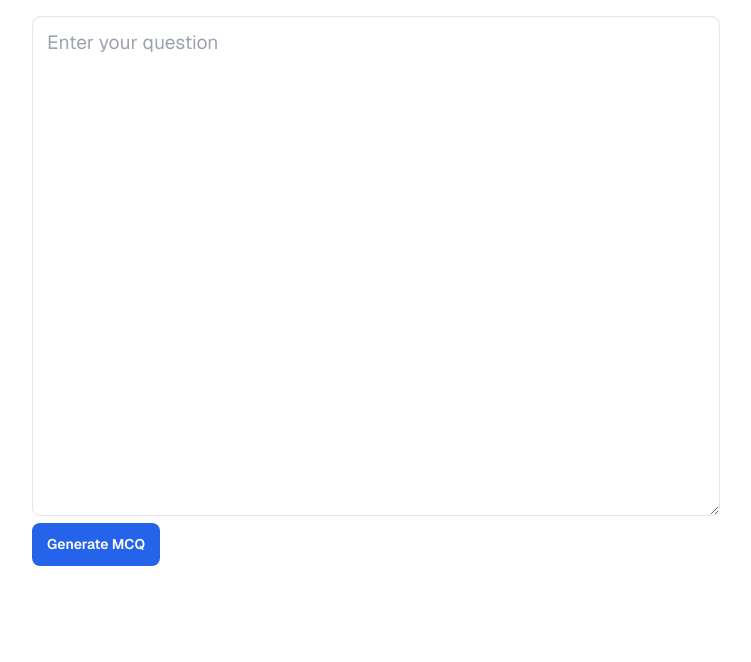
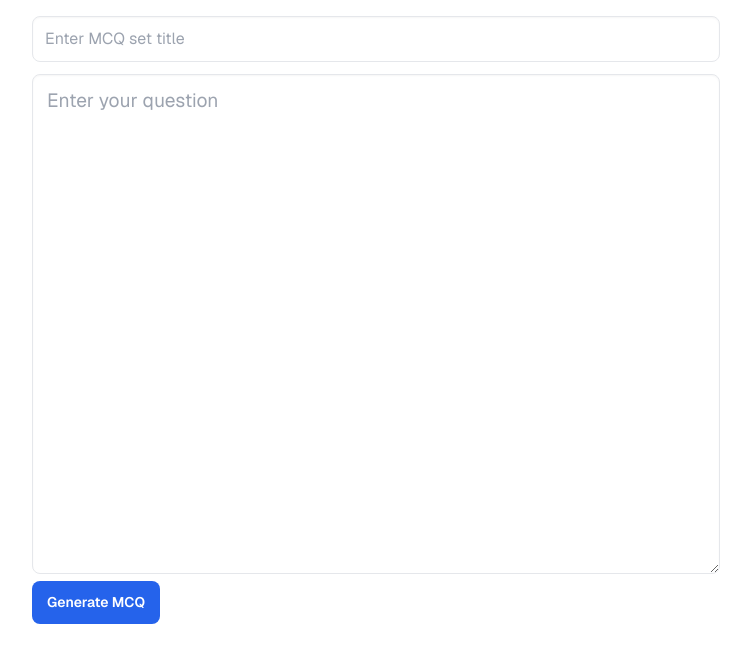
Before and after one commit to ksukemiura/mcq-generator, a Next.js app: page /mcq in a window 1280 px wide. Shown: the top 662 px of the page, without its empty margins (264-1015 px from the left). Built offline with nearby package versions, Linux system fonts and the light colour scheme; no server answers.

Commit message:
Add an input to enter MCQ set title

```diff
--- a/app/mcq/page.module.css
+++ b/app/mcq/page.module.css
@@ -2,6 +2,29 @@
   margin: 0 auto;
   padding: 16px;
   max-width: 720px;
+}
+
+.textInput {
+  width: 100%;
+  padding: 10px 12px;
+  margin-bottom: 12px;
+  border: 1px solid #e5e7eb;
+  border-radius: 8px;
+  font-size: 1rem;
+  line-height: 1.5;
+  outline: none;
+  background: #fff;
+  color: #111827;
+  box-shadow: 0 1px 2px rgba(0,0,0,0.04) inset;
+}
+
+.textInput::placeholder {
+  color: #9ca3af;
+}
+
+.textInput:focus {
+  border-color: #93c5fd;
+  box-shadow: 0 0 0 3px rgba(59,130,246,0.2);
 }
 
 .textarea {
--- a/app/mcq/page.tsx
+++ b/app/mcq/page.tsx
@@ -4,10 +4,12 @@ import React, { FormEvent, useState } from "react";
 import { createClient } from "@/lib/supabase/client";
 import type { MCQ } from "@/types/mcq";
 import styles from "./page.module.css";
+import { useRouter } from "next/navigation";
 
 export default function Page() {
   const supabase = createClient();
   const [loading, setLoading] = useState(false);
+  const router = useRouter();
 
   async function handleSubmit(e: FormEvent<HTMLFormElement>) {
     e.preventDefault();
@@ -15,9 +17,10 @@ export default function Page() {
 
     const form = e.currentTarget;
     const formData = new FormData(form);
+    const title = String(formData.get("title")).trim();
     const text = String(formData.get("text")).trim();
 
-    if (!text) {
+    if (!title || !text) {
       setLoading(false);
       return;
     }
@@ -36,7 +39,8 @@ export default function Page() {
 
       const mcqs: MCQ[] = await res.json();
 
-      await saveMcqSet(mcqs, "test");
+      const mcqSetId = await saveMcqSet(mcqs, title);
+      router.push(`/mcq_set/${mcqSetId}`);
     } catch (error) {
       console.error(error);
     } finally {
@@ -44,7 +48,7 @@ export default function Page() {
     }
   }
 
-  async function saveMcqSet(mcqs: MCQ[], title: string) {
+  async function saveMcqSet(mcqs: MCQ[], title: string): Promise<string> {
     // Save a MCQ set into Supabase
     const mcqSetId = crypto.randomUUID();
     const { error: error1 } = await supabase
@@ -85,6 +89,8 @@ export default function Page() {
     if (error3) {
       throw error3;
     }
+
+    return mcqSetId;
   }
 
   return (
@@ -93,6 +99,13 @@ export default function Page() {
         onSubmit={handleSubmit}
         className={styles.form}
       >
+        <input
+          type="text"
+          name="title"
+          placeholder="Enter MCQ set title"
+          required
+          className={styles.textInput}
+        />
         <textarea
           name="text"
           placeholder="Enter your question"
```
